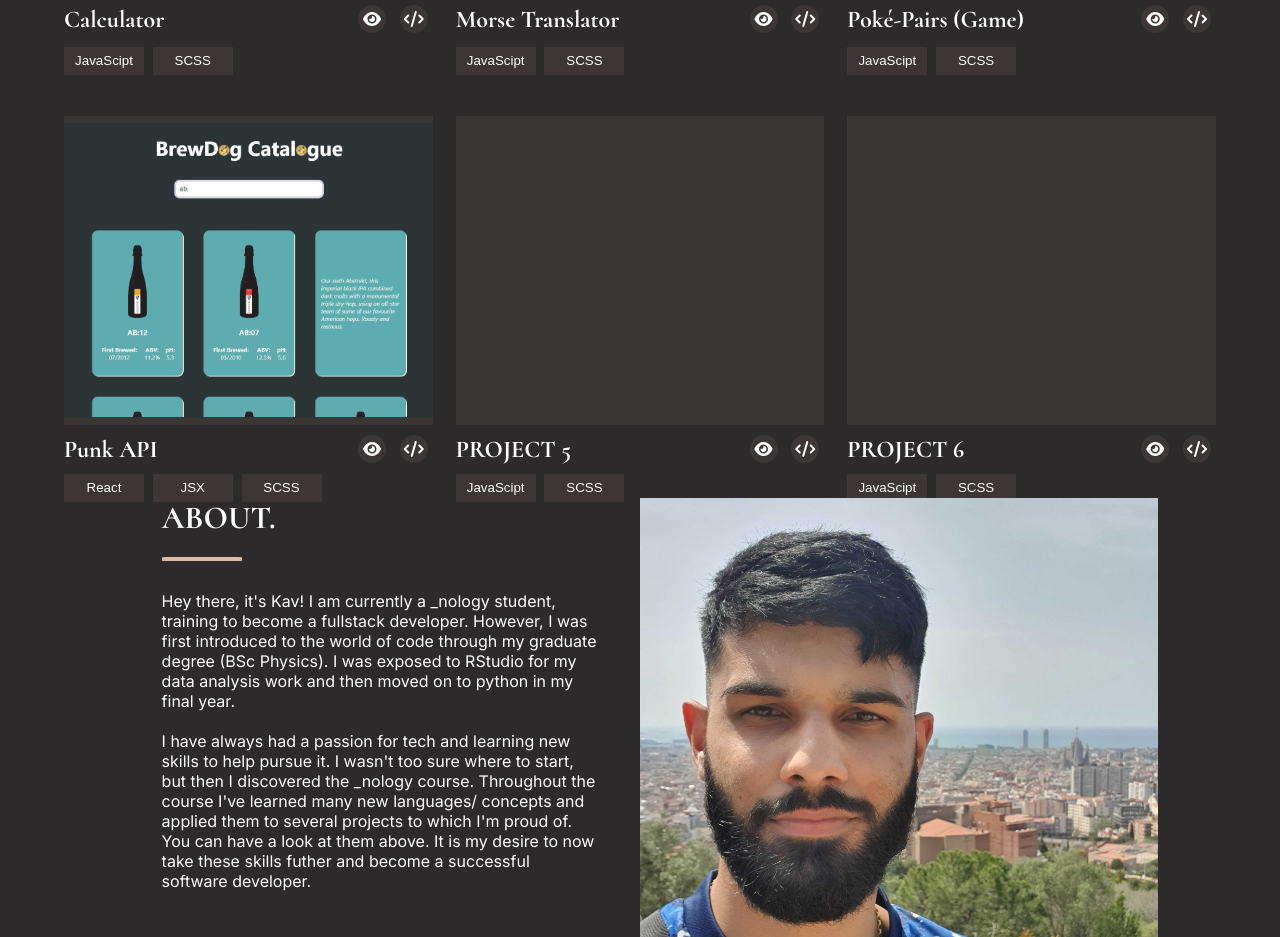
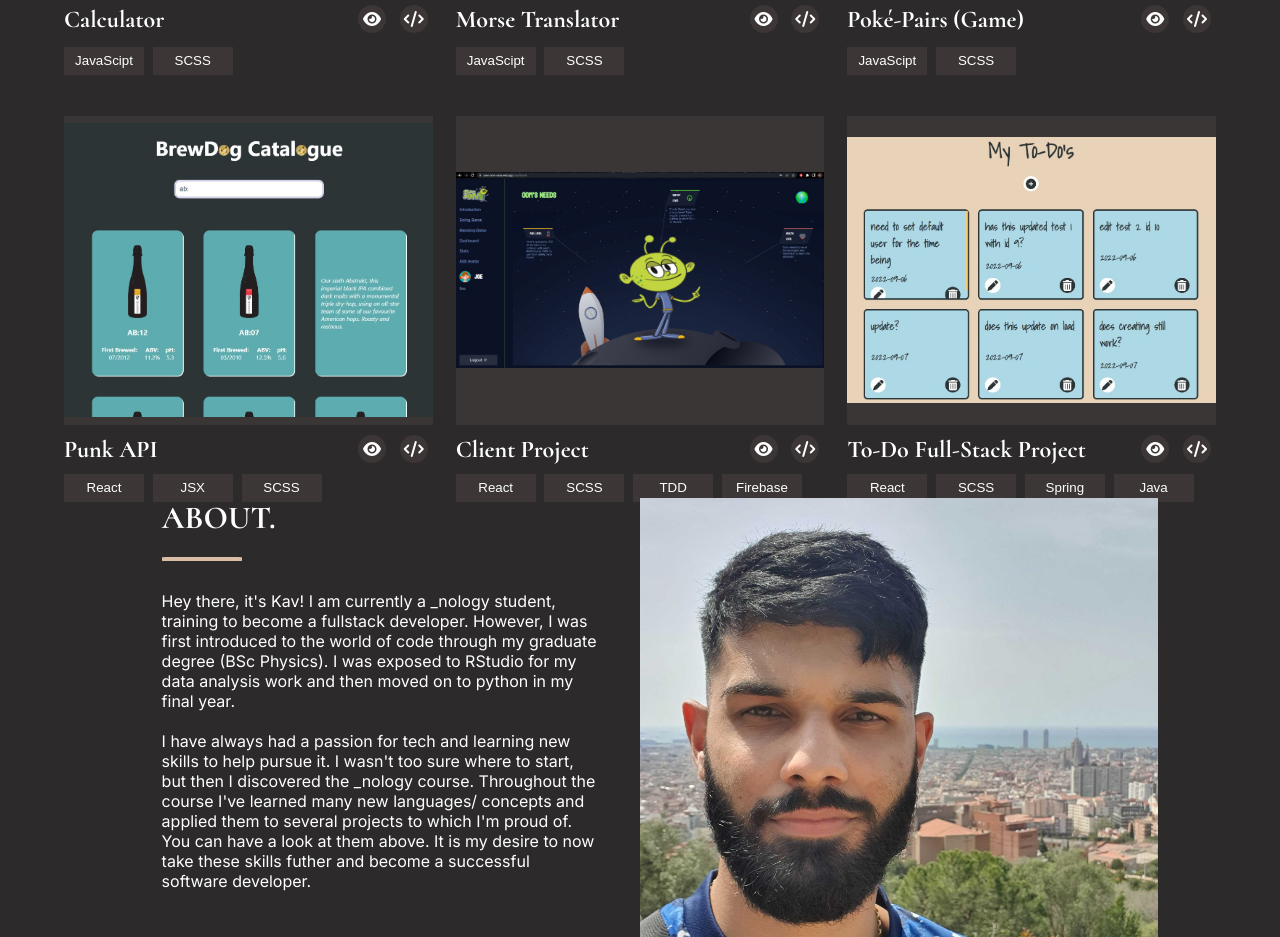
Before and after one commit to kav97/Kavandeep-Portfolio, a plain HTML site: page index.html in a window 1280 px wide. Shown: the part 843-1780 px from the top of the page. Drawn offline with Linux system fonts and the light colour scheme.

Commit message:
client + fullstack project added. readme updated

```diff
--- a/index.html
+++ b/index.html
@@ -119,34 +119,42 @@
           </div>
         </div>
         <div id = "card5" class="project__card">
-          <div class="project__image"></div>
+          <div class="project__image">
+            <img src="./images/save-oom.jpg" alt="save-oom client project">
+          </div>
           <div class="project__info">
             <div class="project__heading">
-              <h4>PROJECT 5</h4>
+              <h4>Client Project</h4>
               <div class="project__links">
-                <button><i class="fa-regular fa-eye"></i></button>
-                <button><i class="fa-solid fa-code"></i></button>
+                <button onclick="location.href='https://save-oom-oxna.web.app/login'"><i class="fa-regular fa-eye"></i></button>
+                <button onclick="location.href='https://github.com/nology-tech/save-oom-oxna'"><i class="fa-solid fa-code"></i></button>
               </div>
             </div>
             <div class="project__tags">
-              <button>JavaScipt</button>
+              <button>React</button>
               <button>SCSS</button>
+              <button>TDD</button>
+              <button>Firebase</button>
             </div>
           </div>
         </div>
         <div id = "card6" class="project__card">
-          <div class="project__image"></div>
+          <div class="project__image">
+            <img src="./images/to-do-full-stack.jpg" alt="to-do fullstack">
+          </div>
           <div class="project__info">
             <div class="project__heading">
-              <h4>PROJECT 6</h4>
+              <h4>To-Do Full-Stack Project</h4>
               <div class="project__links">
-                <button><i class="fa-regular fa-eye"></i></button>
-                <button><i class="fa-solid fa-code"></i></button>
+                <button onclick="location.href='https://kav97.github.io/todo-frontend/'"><i class="fa-regular fa-eye"></i></button>
+                <button onclick="location.href='https://github.com/kav97/todo-frontend'"><i class="fa-solid fa-code"></i></button>
               </div>
             </div>
             <div class="project__tags">
-              <button>JavaScipt</button>
+              <button>React</button>
               <button>SCSS</button>
+              <button>Spring</button>
+              <button>Java</button>
             </div>
           </div>
         </div>
```
Also changed, not shown: images/save-oom.jpg (added), images/to-do-full-stack.jpg (added), 1 other file.
